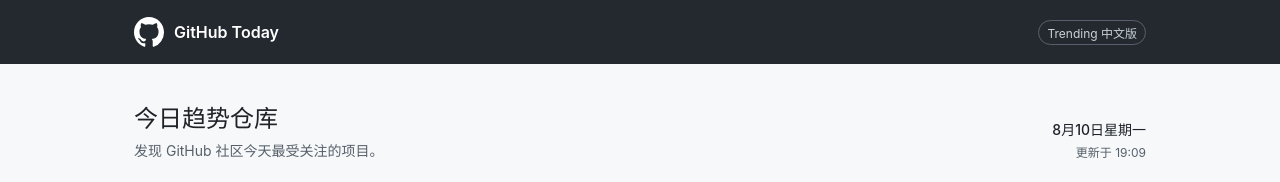
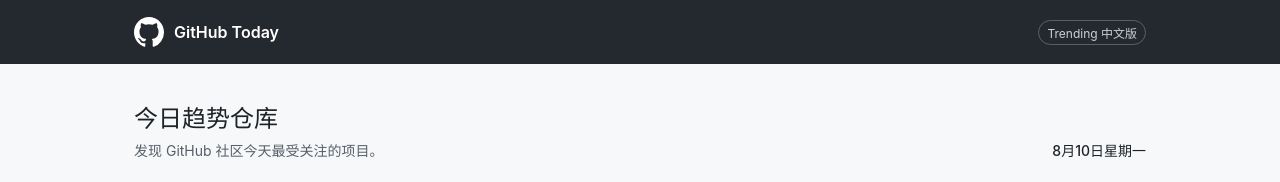
Before and after one commit to YQX14583/github-today, a Next.js app: page / in a window 1280 px wide. Shown: the top 182 px of the page. Built offline with nearby package versions, Linux system fonts and the light colour scheme.

Commit message:
remove update time from homepage

```diff
--- a/app/page.tsx
+++ b/app/page.tsx
@@ -10,15 +10,6 @@
     day: "numeric",
     weekday: "long"
   }).format(new Date(`${value}T00:00:00+08:00`));
-}
-
-function formatUpdatedAt(value: string) {
-  return new Intl.DateTimeFormat("zh-CN", {
-    timeZone: "Asia/Shanghai",
-    hour: "2-digit",
-    minute: "2-digit",
-    hour12: false
-  }).format(new Date(value));
 }
 
 function formatStars(value: number) {
@@ -48,7 +39,6 @@
           </div>
           <div className="date-block">
             <strong>{formatDate(today.date)}</strong>
-            <span>更新于 {formatUpdatedAt(today.updatedAt)}</span>
           </div>
         </header>
 
```
